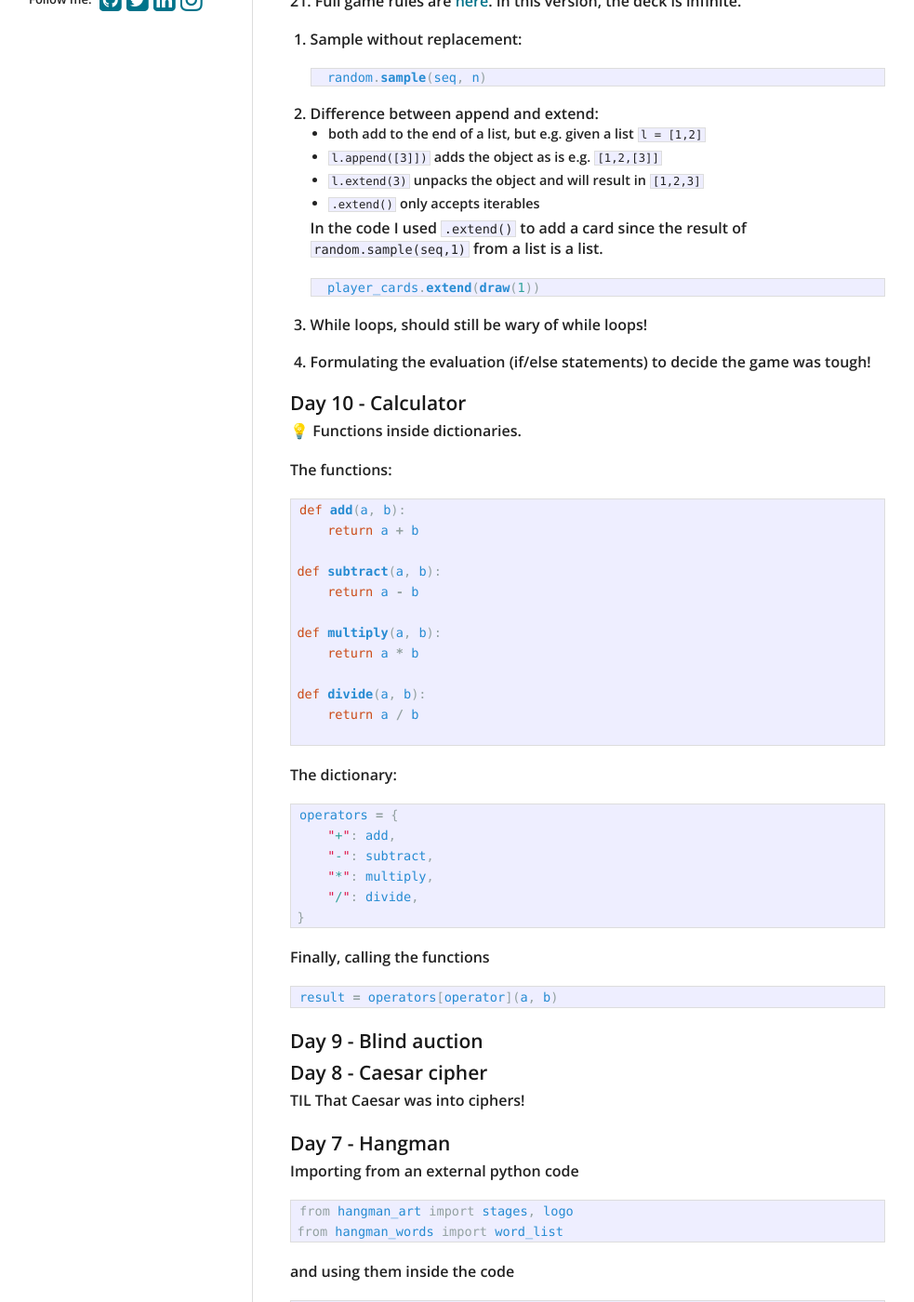
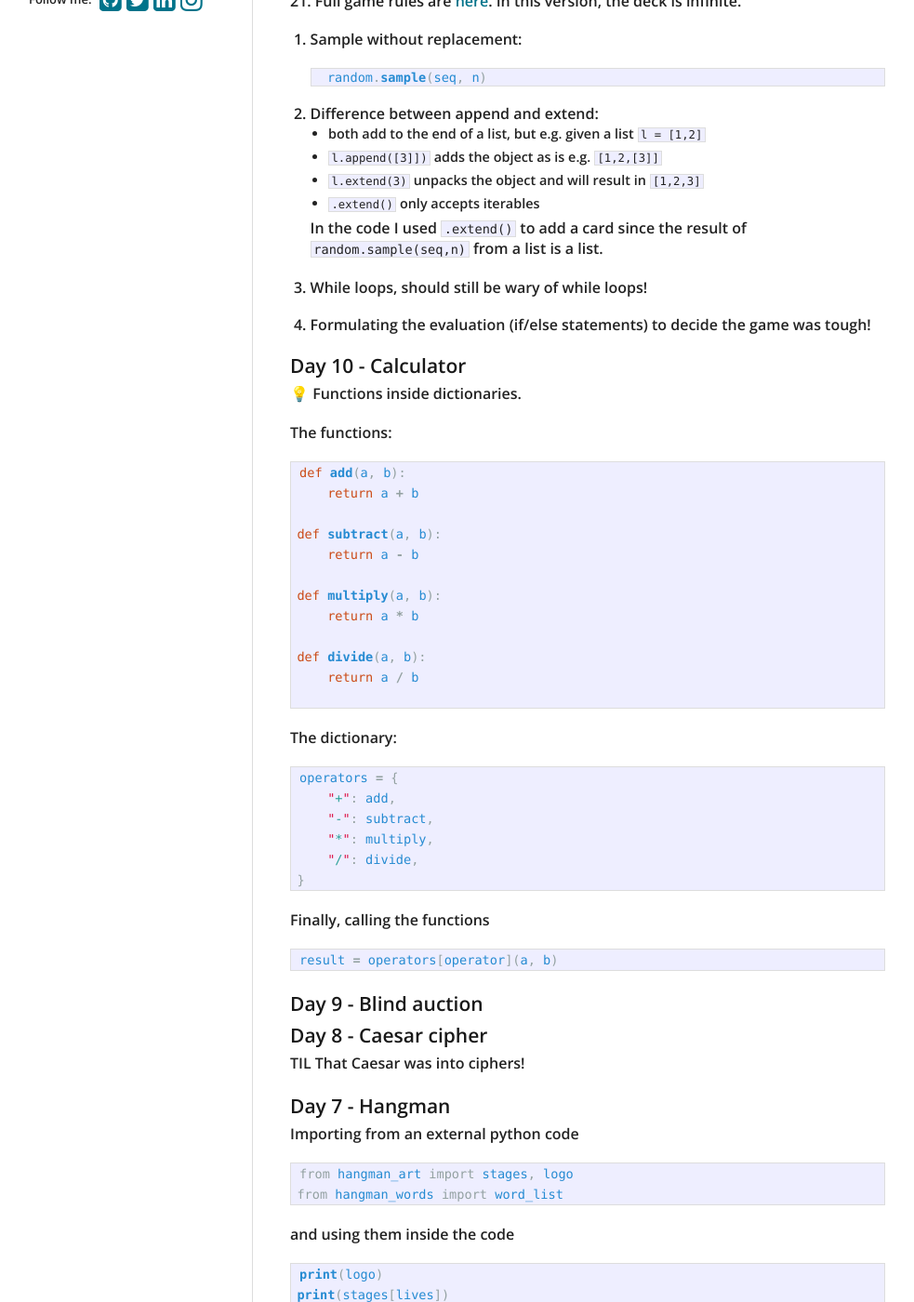
Before and after one commit to maryletteroa/maryletteroa.github.io, a Jekyll site: the page built from _posts/2021-06-02-hundred-days-of-python.md, in a window 1280 px wide and 1400 px high, scrolled down 460 px. Shown: the whole window at 93% size, without its empty margins (139-1122 px from the left). Built offline with Jekyll 4.4.1, drawn with Linux system fonts in a browser that asks for light colours; some of the changed text lies outside the part shown.

Commit message:
update post

````diff
--- a/_posts/2021-06-02-hundred-days-of-python.md
+++ b/_posts/2021-06-02-hundred-days-of-python.md
@@ -30,11 +30,7 @@
     - `l.extend(3)` unpacks the object and will result in `[1,2,3]`
     - `.extend()` only accepts iterables
 
-    In the code I used `.extend()` to add a card since the result of `random.sample(seq,1)` from a list is a list.
-
-    ```python
-    player_cards.extend(draw(1))
-    ```
+    In the code I used `.extend()` to add a card since the result of `random.sample(seq,n)` from a list is a list.
 
 3. While loops, should still be wary of while loops!
 
````
Also changed, not shown: other parts of _posts/2021-06-02-hundred-days-of-python.md (+1 -0 lines).
